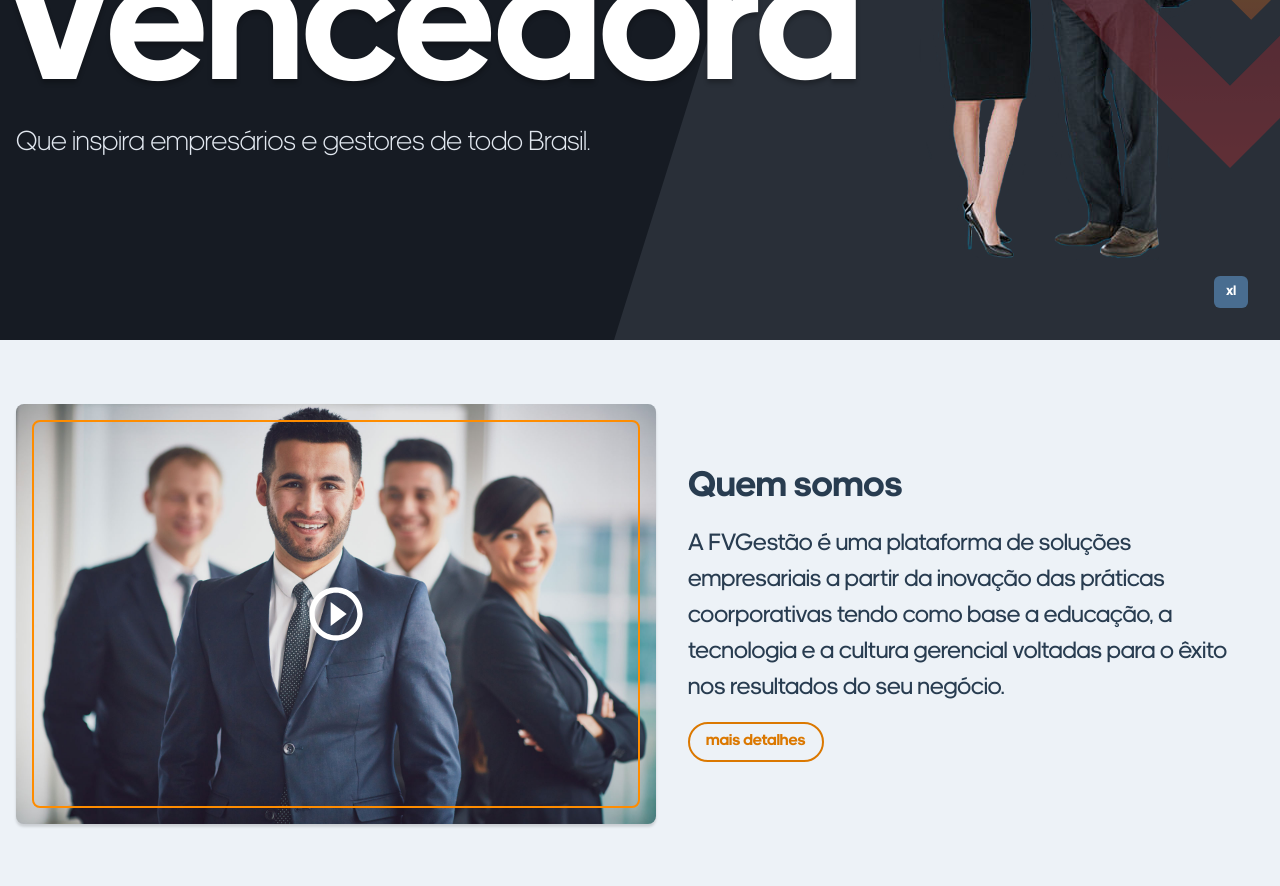
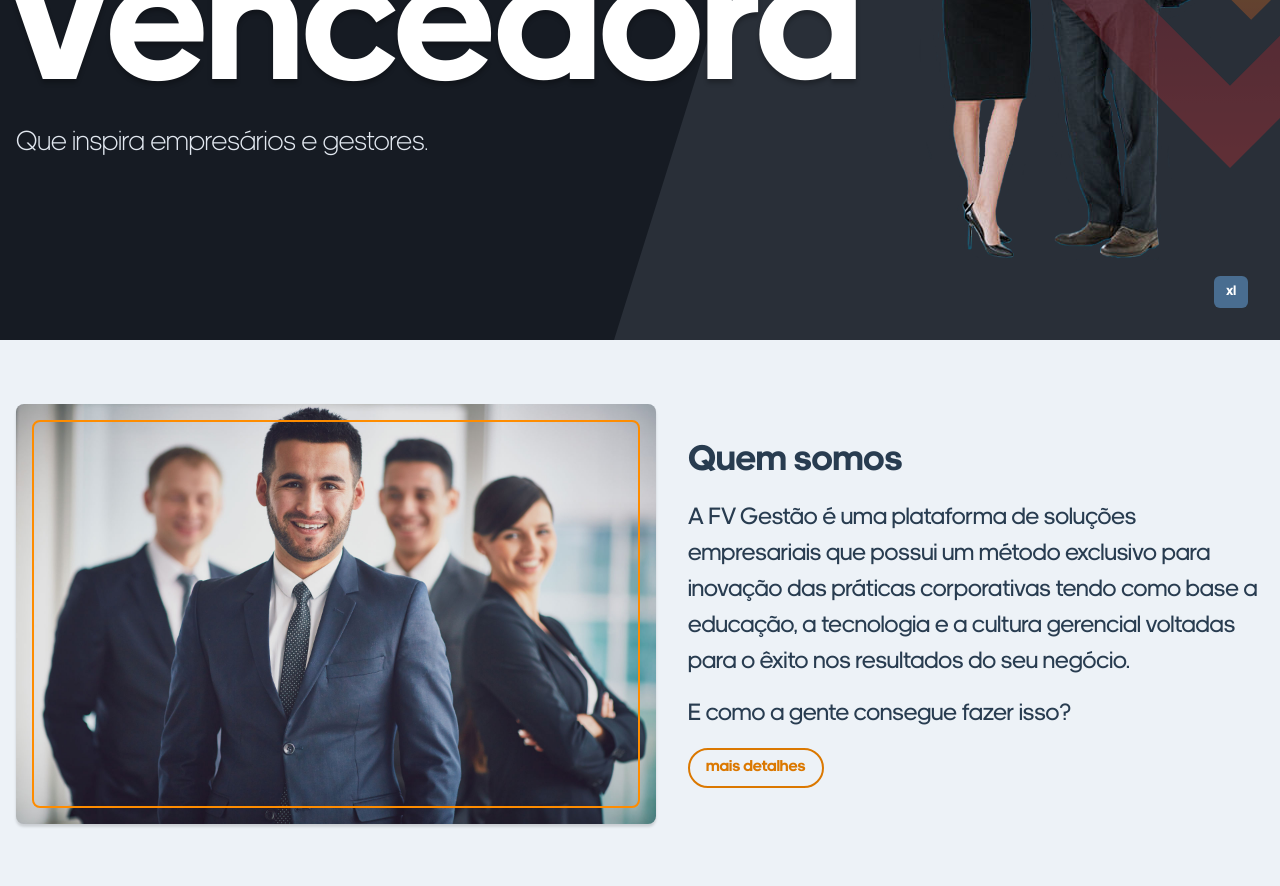
Before and after one commit to carlos3duardo/site-fvgestao, a Next.js app: page / in a window 1280 px wide. Shown: the part 460-1346 px from the top of the page. Built offline with nearby package versions, Linux system fonts and the light colour scheme; no server answers.

Commit message:
Mais ajustes na página principal - Alterando o texto do banner principal. - Removenco o ícone de reproduzir em *Quem somos*. - Alterando o texto da seção *Quem somos".

```diff
--- a/src/components/Home/Destaques/BannerCulturaVencedora.tsx
+++ b/src/components/Home/Destaques/BannerCulturaVencedora.tsx
@@ -52,7 +52,7 @@ export default function BannerCulturaVencedora(): JSX.Element {
           marginLeft={{ base: '0', md: '0.5rem', lg: '1rem' }}
           color="gray.200"
         >
-          Que inspira empresários e gestores de todo Brasil.
+          Que inspira empresários e gestores.
         </Heading>
       </Box>
 
--- a/src/components/Home/QuemSomos/index.tsx
+++ b/src/components/Home/QuemSomos/index.tsx
@@ -43,22 +43,20 @@ export default function QuemSomos(): JSX.Element {
               transition="all 0.2s ease"
               align="center"
               justify="center"
-              _hover={{
-                backgroundColor: 'rgba(254, 140, 0, 0.2)',
-              }}
-            >
-              <Icon as={MdPlayCircleOutline} w="4rem" h="4rem" color="white" />
-            </Flex>
+            />
           </chakra.figure>
           <chakra.div flex="1" textColor="primary.800">
             <Heading as="h2" mb="1rem">
               Quem somos
             </Heading>
             <Text fontSize="1.5rem" mb="1rem">
-              A FVGestão é uma plataforma de soluções empresariais a partir da
-              inovação das práticas coorporativas tendo como base a educação, a
-              tecnologia e a cultura gerencial voltadas para o êxito nos
-              resultados do seu negócio.
+              A FV Gestão é uma plataforma de soluções empresariais que possui
+              um método exclusivo para inovação das práticas corporativas tendo
+              como base a educação, a tecnologia e a cultura gerencial voltadas
+              para o êxito nos resultados do seu negócio.
+            </Text>
+            <Text fontSize="1.5rem" mb="1rem">
+              E como a gente consegue fazer isso?
             </Text>
             <Link href="/quem-somos" passHref>
               <Button
```
